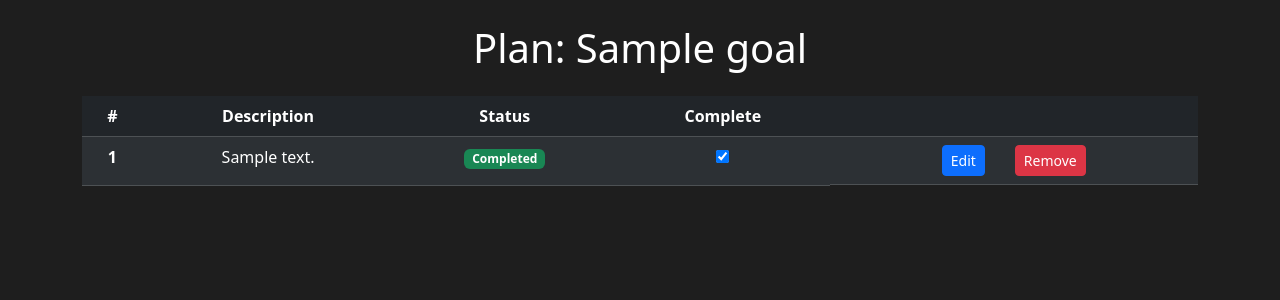
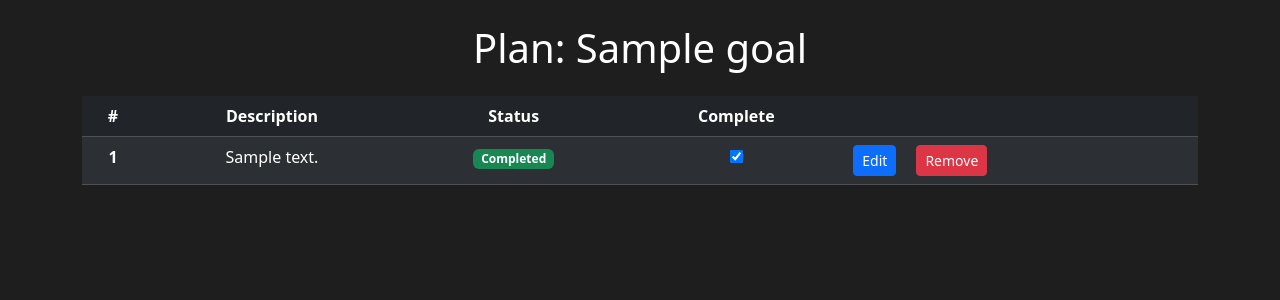
Before and after one commit to Joaohsd/study-plan-manager, a Flask app: page /get-tasks/1 in a window 1280 px wide. Shown: the part 56-356 px from the top of the page. Run offline with Flask 3, Linux system fonts and the light colour scheme; a database or web service that is not in the repository returns one stand-in record (values such as "Sample title"); data that the repository does not hold is empty.

Commit message:
Improve code organization

```diff
--- a/frontend/templates/tasks.html
+++ b/frontend/templates/tasks.html
@@ -45,13 +45,15 @@
                                     onchange="toggleTask('{{ plan.id }}', '{{ task.id }}', this.checked)"
                                 />
                             </td>
-                            <td style="display: flex; justify-content: center; gap: 30px;">
-                                <form action="/form-task/{{ plan.id }}/{{ task.id }}" method="POST" style="display:inline;">
+                            <td>
+                                <span style="display: flex; flex-direction: row; gap: 20px;">
+                                    <form action="/form-task/{{ plan.id }}/{{ task.id }}" method="POST">
                                         <button type="submit" class="btn btn-sm btn-primary">Edit</button>
                                     </form>
-                                <form action="/delete-task/{{ plan.id }}/{{ task.id }}" method="POST" style="display:inline;">
+                                    <form action="/delete-task/{{ plan.id }}/{{ task.id }}" method="POST">
                                         <button type="submit" class="btn btn-sm btn-danger">Remove</button>
                                     </form>
+                                </span>
                             </td>
                         </tr>
                         {% endfor %}
```
Lines whose indentation alone changed are shown as unchanged.
